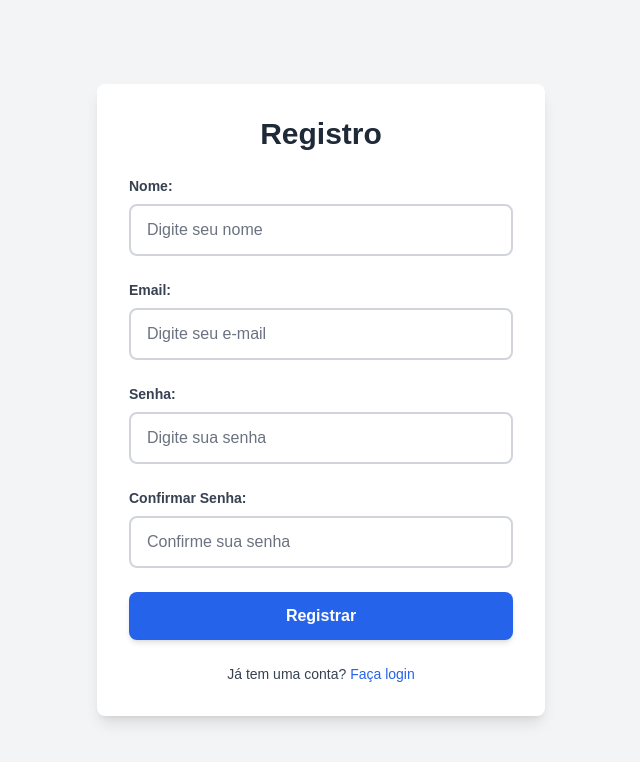
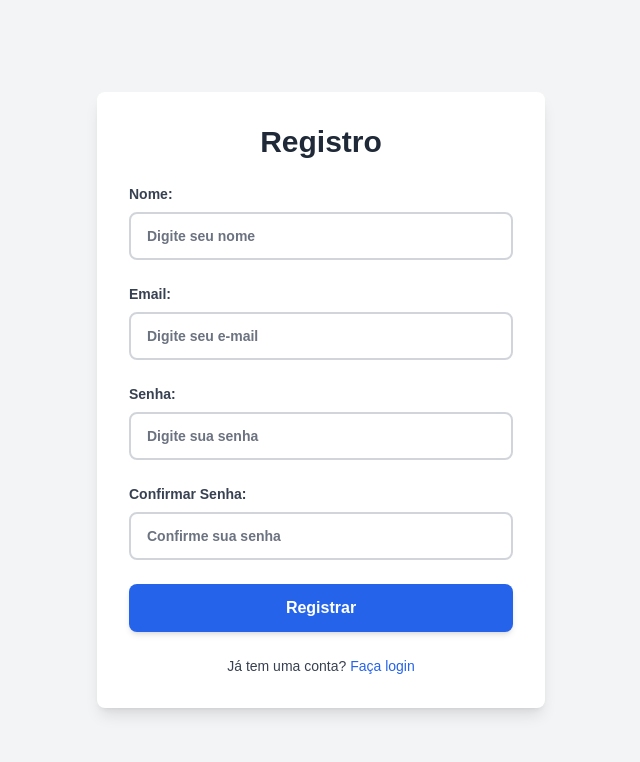
Before and after one commit to Marce1in/leiturece-front-end, a Next.js app: page /register in a window 1280 px wide. Shown: the top 762 px of the page, without its empty margins (319-959 px from the left). Built offline with nearby package versions, Linux system fonts and the light colour scheme.

Commit message:
refactor: start using react-hook-form and zod for form validation in the register form page

```diff
--- a/app/register/page.tsx
+++ b/app/register/page.tsx
@@ -1,38 +1,45 @@
-'use client';
-import React, { useState } from 'react';
-import { useRouter } from 'next/navigation';
+"use client";
+import { zodResolver } from "@hookform/resolvers/zod";
+import React from "react";
+import { useForm } from "react-hook-form";
+import { z } from "zod";
+
+const registerUserSchema = z
+  .object({
+    name: z
+      .string()
+      .min(1, "Nome é obrigatório")
+      .max(64, "Nome não pode ser maior que 64 caracteres"),
+    email: z
+      .string()
+      .email("E-mail Inválido")
+      .min(1, "E-mail é obrigatório")
+      .max(255, "E-mail não pode ser maior que 255 caracteres"),
+    password: z
+      .string()
+      .min(4, "A senha deve ser maior que 4 caracteres")
+      .max(1024, "Senha MUITO longa"),
+    passconf: z.string().min(1, "A confirmação de senha é obrigatória"),
+  })
+  .refine(({ password, passconf }) => password === passconf, {
+    message: "Senhas não são iguais",
+    path: ["passconf"],
+  });
+
+type RegisterUserSchema = z.infer<typeof registerUserSchema>;
 
 export default function RegisterPage() {
-  const [name, setName] = useState('');
-  const [email, setEmail] = useState('');
-  const [password, setPassword] = useState('');
-  const [confirmPassword, setConfirmPassword] = useState('');
-  const [error, setError] = useState('');
-  const router = useRouter();
+  const {
+    register,
+    handleSubmit,
+    formState: { errors },
+  } = useForm<RegisterUserSchema>({
+    resolver: zodResolver(registerUserSchema),
+  });
 
-  const handleSubmit = async (e: React.FormEvent) => {
-    e.preventDefault();
-
-    if (password !== confirmPassword) {
-      setError('As senhas não coincidem');
-      return;
-    }
-
-    const response = await fetch('/api/auth/register', {
-      method: 'POST',
-      headers: {
-        'Content-Type': 'application/json',
-      },
-      body: JSON.stringify({ name, email, password }),
-    });
-
-    if (response.ok) {
-      alert('Registro bem-sucedido! Verifique seu e-mail para confirmar a conta.');
-      router.push('/confirm-email');
-    } else {
-      setError('Ops! Algo deu errado.');
-    }
-  };
+  function handleRegister(data: RegisterUserSchema) {
+    console.log(data);
+  }
 
   return (
     <div className="min-h-screen flex items-center justify-center bg-gray-100">
@@ -40,64 +47,75 @@ export default function RegisterPage() {
         <h1 className="text-3xl font-bold mb-6 text-center text-gray-800">
           Registro
         </h1>
-        <form onSubmit={handleSubmit}>
+        <form onSubmit={handleSubmit(handleRegister)}>
           <div className="mb-6">
             <label className="block text-sm font-semibold text-gray-700">
               Nome:
+              <input
+                {...register("name")}
+                type="text"
+                className={`mt-2 w-full px-4 py-3 border-2 ${errors.name ? "border-red-500" : "border-gray-300"} rounded-lg focus:outline-none focus:border-blue-500 focus:ring-2 focus:ring-blue-500 text-gray-800 placeholder-gray-500`}
+                placeholder="Digite seu nome"
+              />
             </label>
-            <input
-              type="text"
-              value={name}
-              onChange={(e) => setName(e.target.value)}
-              className="mt-2 w-full px-4 py-3 border-2 border-gray-300 rounded-lg focus:outline-none focus:border-blue-500 focus:ring-2 focus:ring-blue-500 text-gray-800 placeholder-gray-500"
-              placeholder="Digite seu nome"
-              required
-            />
+            {errors.name && (
+              <p className="text-red-500 text-sm font-semibold">
+                {errors.name.message}
+              </p>
+            )}
           </div>
+
           <div className="mb-6">
             <label className="block text-sm font-semibold text-gray-700">
               Email:
+              <input
+                {...register("email")}
+                type="email"
+                className={`mt-2 w-full px-4 py-3 border-2 ${errors.email ? "border-red-500" : "border-gray-300"} rounded-lg focus:outline-none focus:border-blue-500 focus:ring-2 focus:ring-blue-500 text-gray-800 placeholder-gray-500`}
+                placeholder="Digite seu e-mail"
+              />
             </label>
-            <input
-              type="email"
-              value={email}
-              onChange={(e) => setEmail(e.target.value)}
-              className="mt-2 w-full px-4 py-3 border-2 border-gray-300 rounded-lg focus:outline-none focus:border-blue-500 focus:ring-2 focus:ring-blue-500 text-gray-800 placeholder-gray-500"
-              placeholder="Digite seu e-mail"
-              required
-            />
+            {errors.email && (
+              <p className="text-red-500 text-sm font-semibold">
+                {errors.email.message}
+              </p>
+            )}
           </div>
+
           <div className="mb-6">
             <label className="block text-sm font-semibold text-gray-700">
               Senha:
+              <input
+                {...register("password")}
+                type="password"
+                className={`mt-2 w-full px-4 py-3 border-2 ${errors.password ? "border-red-500" : "border-gray-300"} rounded-lg focus:outline-none focus:border-blue-500 focus:ring-2 focus:ring-blue-500 text-gray-800 placeholder-gray-500`}
+                placeholder="Digite sua senha"
+              />
             </label>
-            <input
-              type="password"
-              value={password}
-              onChange={(e) => setPassword(e.target.value)}
-              className="mt-2 w-full px-4 py-3 border-2 border-gray-300 rounded-lg focus:outline-none focus:border-blue-500 focus:ring-2 focus:ring-blue-500 text-gray-800 placeholder-gray-500"
-              placeholder="Digite sua senha"
-              required
-            />
+            {errors.password && (
+              <p className="text-red-500 text-sm font-semibold">
+                {errors.password.message}
+              </p>
+            )}
           </div>
+
           <div className="mb-6">
             <label className="block text-sm font-semibold text-gray-700">
               Confirmar Senha:
+              <input
+                {...register("passconf")}
+                type="password"
+                className={`mt-2 w-full px-4 py-3 border-2 ${errors.passconf ? "border-red-500" : "border-gray-300"} rounded-lg focus:outline-none focus:border-blue-500 focus:ring-2 focus:ring-blue-500 text-gray-800 placeholder-gray-500`}
+                placeholder="Confirme sua senha"
+              />
             </label>
-            <input
-              type="password"
-              value={confirmPassword}
-              onChange={(e) => setConfirmPassword(e.target.value)}
-              className="mt-2 w-full px-4 py-3 border-2 border-gray-300 rounded-lg focus:outline-none focus:border-blue-500 focus:ring-2 focus:ring-blue-500 text-gray-800 placeholder-gray-500"
-              placeholder="Confirme sua senha"
-              required
-            />
+            {errors.passconf && (
+              <p className="text-red-500 text-sm font-semibold">
+                {errors.passconf.message}
+              </p>
+            )}
           </div>
-          {error && (
-            <p className="text-red-500 text-sm mb-4 text-center font-semibold">
-              {error}
-            </p>
-          )}
+
           <button
             type="submit"
             className="w-full py-3 bg-blue-600 hover:bg-blue-700 text-white rounded-lg font-semibold shadow-md transition duration-300"
@@ -105,8 +123,9 @@ export default function RegisterPage() {
             Registrar
           </button>
         </form>
+
         <p className="mt-6 text-sm text-center text-gray-700">
-          Já tem uma conta?{' '}
+          Já tem uma conta?{" "}
           <a href="/login" className="text-blue-600 hover:underline">
             Faça login
           </a>
```
